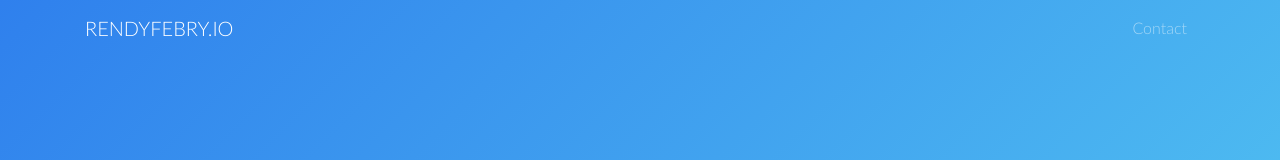
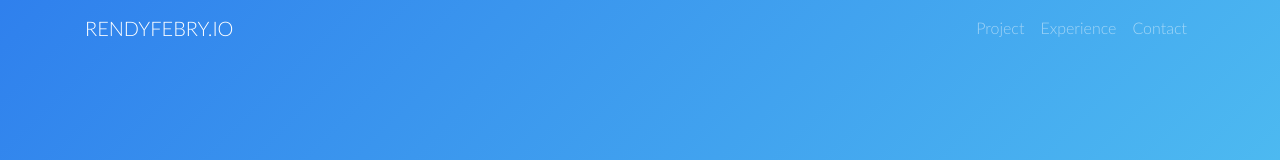
Before and after one commit to rendyfebry/rendyfebry.io, a Vue app: page / in a window 1280 px wide. Shown: the top 160 px of the page. Built offline with nearby package versions, Linux system fonts and the light colour scheme.

Commit message:
Update header link

```diff
--- a/src/components/Navbar.vue
+++ b/src/components/Navbar.vue
@@ -9,6 +9,12 @@
 
 			<b-collapse is-nav id="nav_collapse">
 				<b-navbar-nav class="ml-auto">
+					<b-nav-item to="/project">
+						Project
+					</b-nav-item>
+					<b-nav-item to="/experience">
+						Experience
+					</b-nav-item>
 					<b-nav-item to="/contact">
 						Contact
 					</b-nav-item>
```
